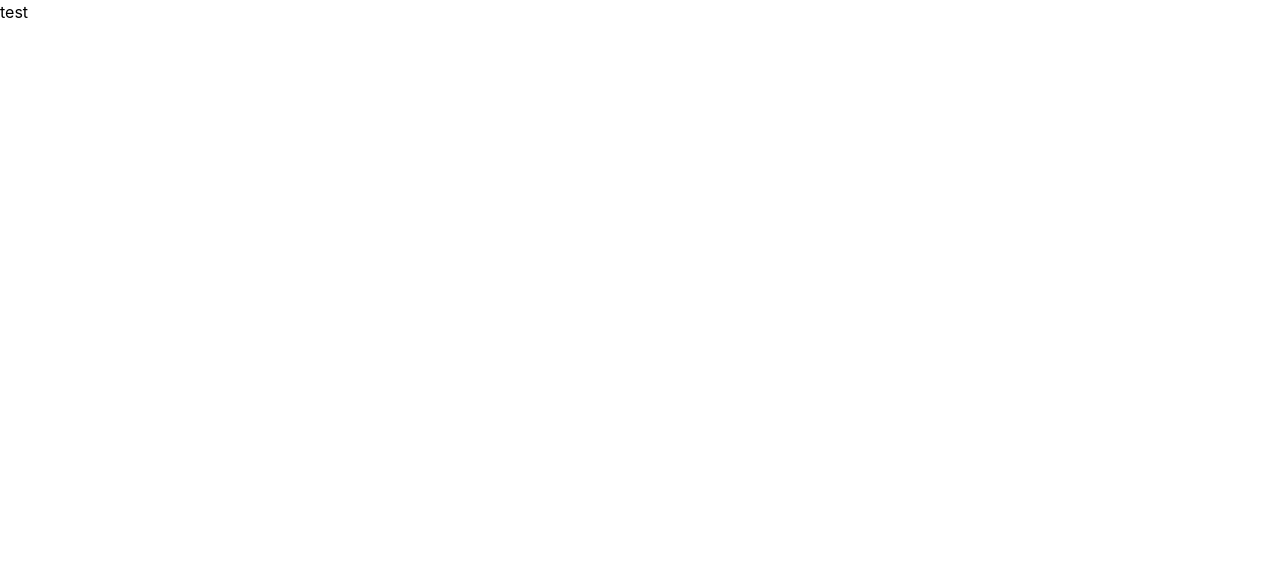
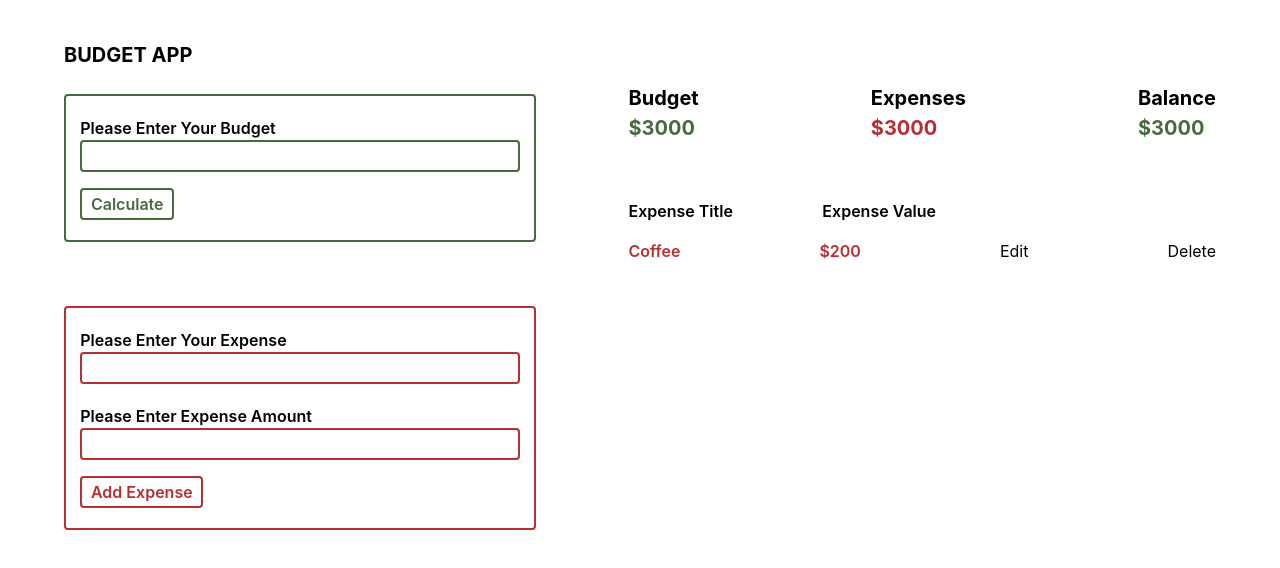
Before and after one commit to Ahsan2519/react-budget-app, a React (Create React App) app: page / in a window 1280 px wide. Shown: the top 568 px of the page. Built offline with nearby package versions, Linux system fonts and the light colour scheme.

Commit message:
Added: partially styling added

```diff
--- a/src/assets/App.css
+++ b/src/assets/App.css
@@ -1,3 +1,14 @@
 @tailwind base;
+.common-input{
+    @apply outline-none border-2 rounded-[4px] px-2 py-[2px]
+}
+
+.common-text {
+    @apply font-bold text-[20px]
+}
+
+.common-btn{
+    @apply border-2 py-[2px] px-[2%] mt-4 rounded-[4px] cursor-pointer lg:hover:text-white transition-all duration-[.3s] font-[600]
+}
 @tailwind components;
 @tailwind utilities;
--- a/src/components/App.jsx
+++ b/src/components/App.jsx
@@ -1,9 +1,10 @@
 import '../assets/App.css';
+import Budget from './Budget';
 
 const App = ()=> {
   return (
-    <div className='wrapper'>
-      test
+    <div className='max-w[1440px] w-[90%] mx-[auto] pt-10 flex justify-between items-start'>
+      <Budget />
     </div>
   );
 }
--- /dev/null
+++ b/src/components/Budget.jsx
@@ -0,0 +1,110 @@
+import React from "react";
+
+const Budget = () => {
+  return (
+    <>
+      <div className="basis-[41%]">
+        <h1 className="common-text">BUDGET APP</h1>
+        <form
+          action="#FIXME"
+          method="post"
+          className="border-2 border-[#476B3F] rounded-[4px] py-5 px-[3%] mt-6 mb-16"
+        >
+          <div className="flex flex-col">
+            <label htmlFor="budget" className="font-[600] ">
+              Please Enter Your Budget
+            </label>
+            <input
+              type="number"
+              name="budget"
+              id="budget"
+              className="common-input border-[#476B3F]"
+            />
+          </div>
+          <div>
+            <input
+              type="submit"
+              value="Calculate"
+              className="common-btn border-[#476B3F] text-[#476B3F] lg:hover:bg-[#476B3F]"
+            />
+          </div>
+        </form>
+        <form
+          action="#FIXME"
+          method="post"
+          className="border-2 border-[#B62F31] rounded-[4px] py-5 px-[3%]"
+        >
+          <div className="flex flex-col">
+            <label htmlFor="Expense" className="font-[600] ">
+              Please Enter Your Expense
+            </label>
+            <input
+              type="text"
+              name="budget"
+              id="Expense"
+              className="common-input border-[#B62F31] mb-5"
+            />
+          </div>
+          <div className="flex flex-col">
+            <label htmlFor="Amount" className="font-[600] ">
+              Please Enter Expense Amount
+            </label>
+            <input
+              type="number"
+              name="budget"
+              id="Amount"
+              className="common-input border-[#B62F31]"
+            />
+          </div>
+          <div>
+            <input
+              type="submit"
+              value="Add Expense"
+              className="common-btn border-[#B62F31] text-[#B62F31] lg:hover:bg-[#B62F31]"
+            />
+          </div>
+        </form>
+      </div>
+      <div className="basis-[51%] mt-[43px]">
+        <ul className="flex justify-between mb-14">
+          <li>
+            <h2 className="common-text">Budget</h2>
+            <span className="common-text text-[#476B3F]">$3000</span>
+          </li>
+          <li>
+            <h2 className="common-text">Expenses</h2>
+            <span className="common-text text-[#B62F31]">$3000</span>
+          </li>
+          <li>
+            <h2 className="common-text">Balance</h2>
+            <span className="common-text text-[#476B3F]">$3000</span>
+          </li>
+        </ul>
+        <ul className="flex">
+          <li className="basis-[33%] font-[600] mb-4">
+            <h3>Expense Title</h3>
+          </li>
+          <li className="basis-[33%] font-[600] mb-4">
+            <h3>Expense Value </h3>
+          </li>
+        </ul>
+        <ul className="flex justify-between">
+          <li>
+            <span className="text-[#B62F31] font-[600]">Coffee</span>
+          </li>
+          <li>
+            <span className="text-[#B62F31] font-[600]">$200</span>
+          </li>
+          <li>
+            <button>Edit</button>
+          </li>
+          <li>
+            <button>Delete</button>
+          </li>
+        </ul>
+      </div>
+    </>
+  );
+};
+
+export default Budget;
```
